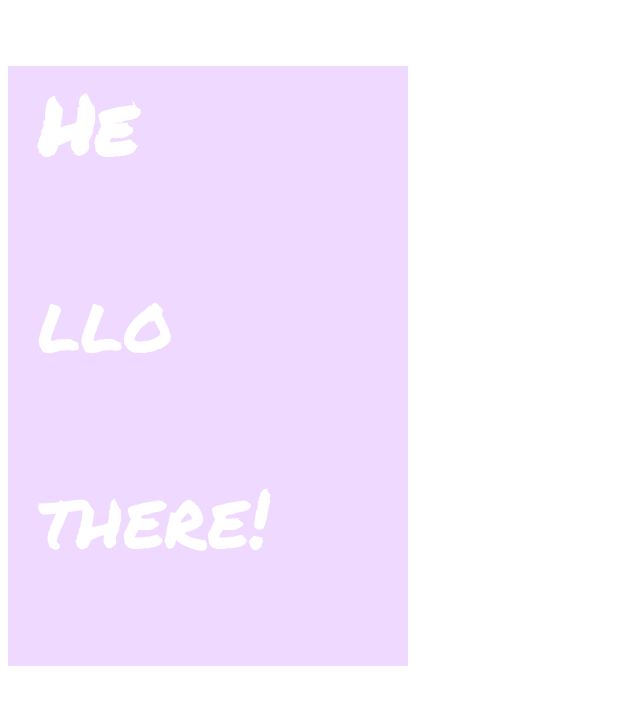
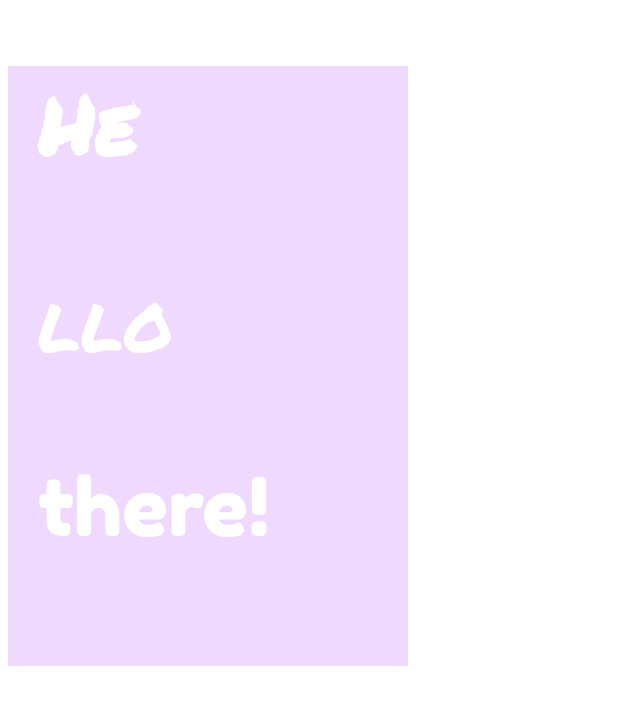
Before and after one commit to Osama92/ScrollReveal_Playground, a website built with Parcel: page index.html in a window 1280 px wide. Shown: the top 704 px of the page, without its empty margins (0-640 px from the left). Built offline with nearby package versions, Linux system fonts and the light colour scheme.

Commit message:
ScrollReveal PlayGround

```diff
--- a/src/styles.css
+++ b/src/styles.css
@@ -23,7 +23,7 @@ body {
   font-size: 5rem;
   margin-left: 30px;
   color: white;
-  font-family: var(--firstFont);
+  font-family: var(--secondFont);
 }
 .headline {
   height: 300vh;
```
